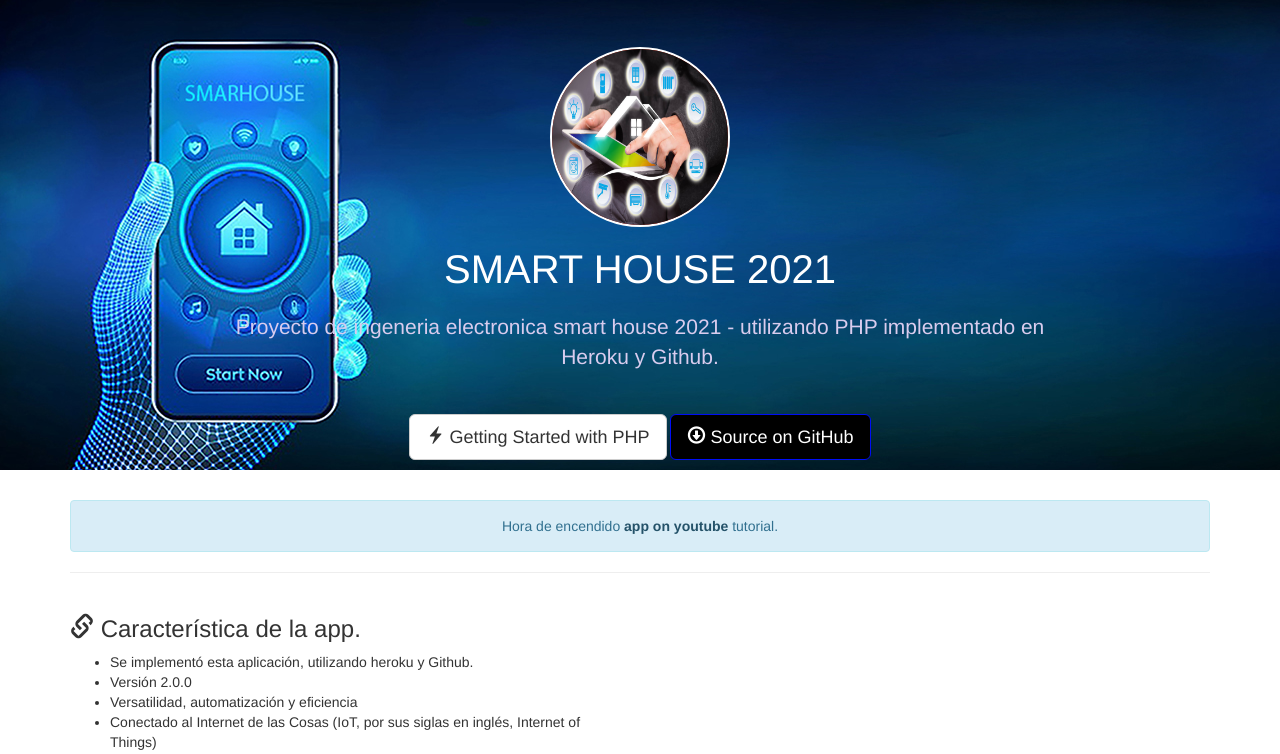
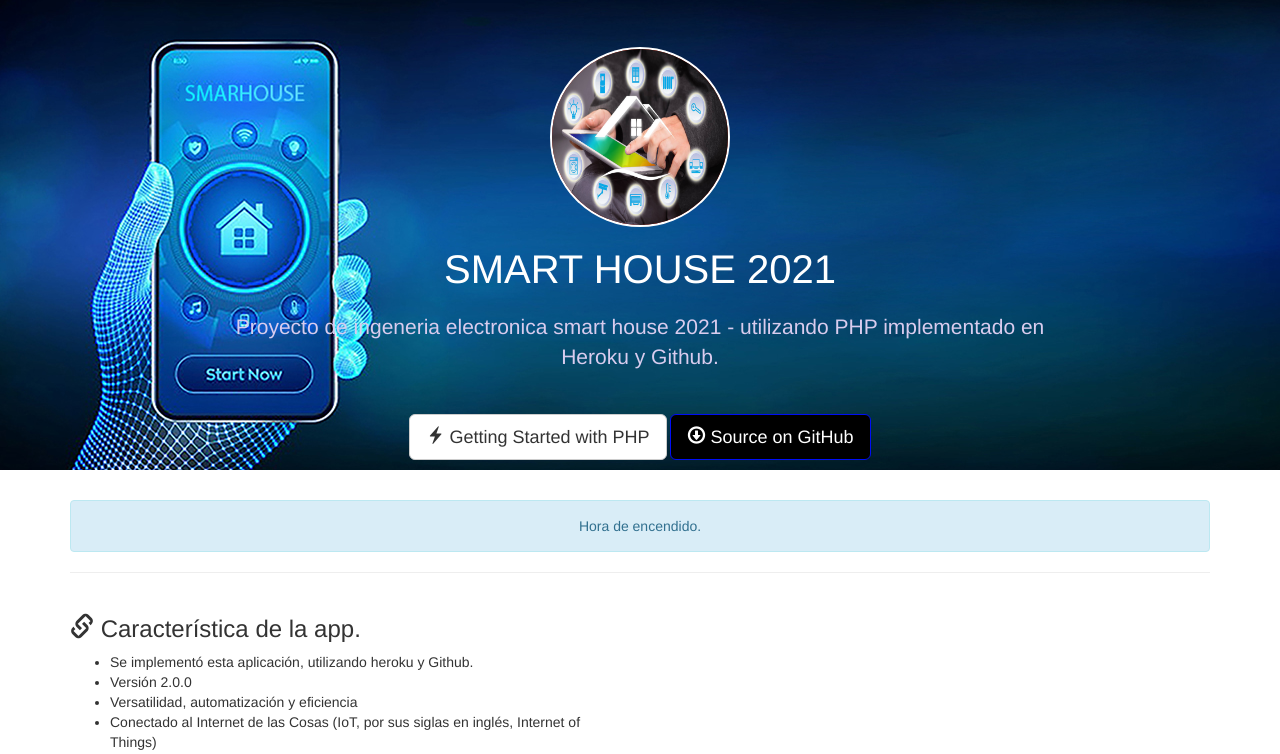
Before and after one commit to luisrojano/smarthouse2021, a PHP site: template web/views/index.twig in a window 1280 px wide. Shown: the part 52-806 px from the top of the page. Run offline with PHP 8.4, Linux system fonts and the light colour scheme; the template is opened without the code that fills it, so the values that code supplies are empty; some libraries are stand-ins or nearby versions.

Commit message:
Update index.twig

```diff
--- a/web/views/index.twig
+++ b/web/views/index.twig
@@ -14,7 +14,7 @@
 </div>
 <div class="container">
   <div class="alert alert-info text-center" role="alert">
-    Hora de encendido  <a href="https://www.youtube.com/watch?v=sYqjs8TKkOE" class="alert-link"> app on youtube</a> tutorial.
+    Hora de encendido.
   </div>
   <hr>
   <div class="row">
```
